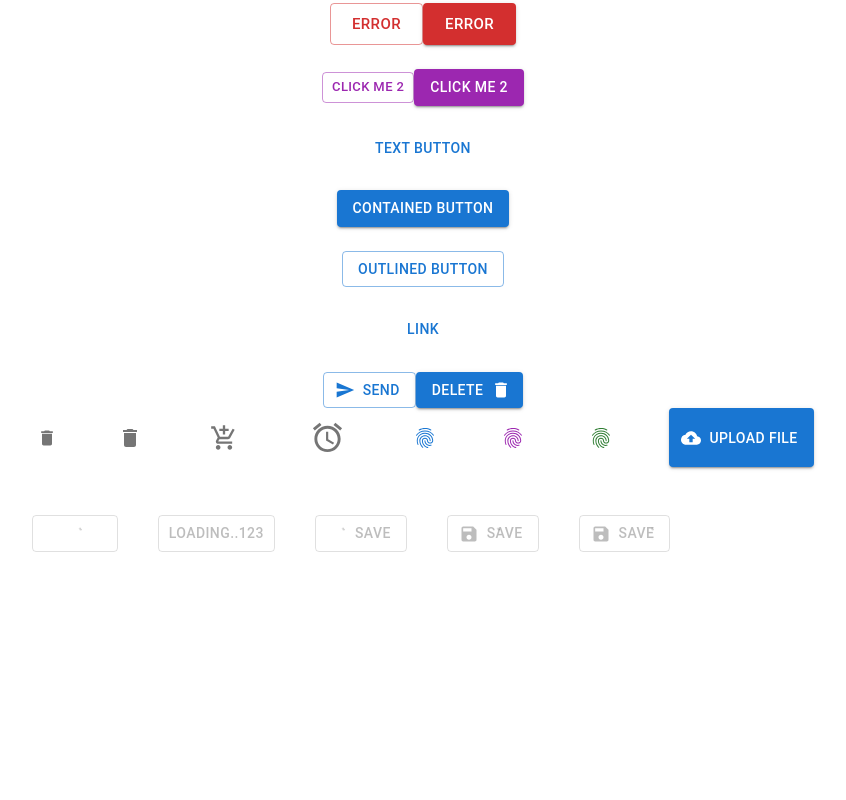
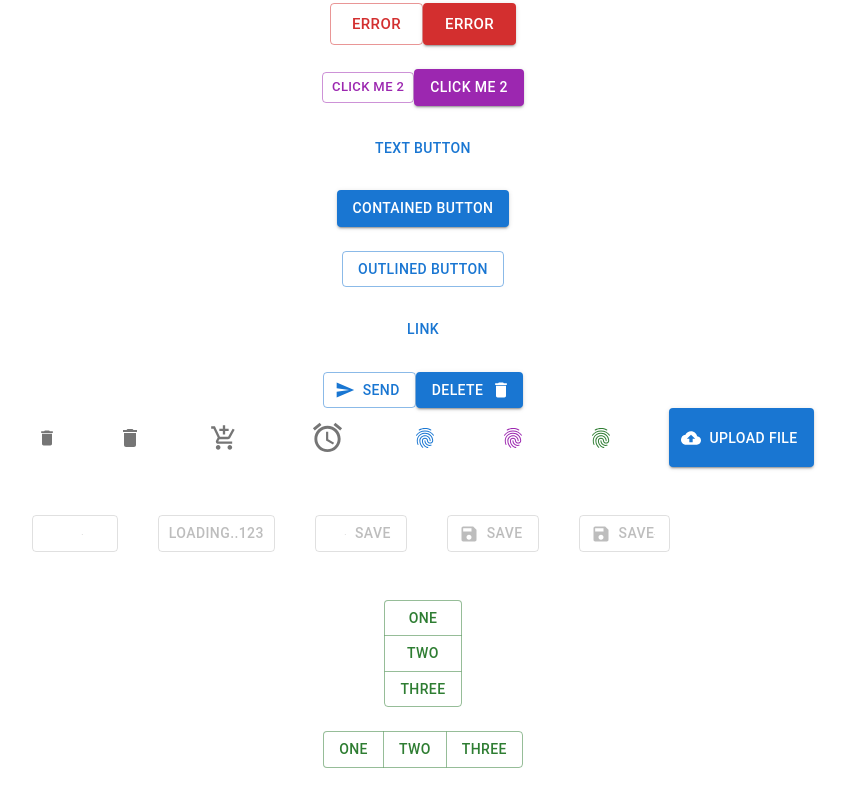
Before and after one commit to bhagyashreeghude/ReactWithMaterialUI, a React (Vite) app: page / in a window 1280 px wide. Shown: the part 269-1069 px from the top of the page, without its empty margins (217-1063 px from the left). Before the commit the page ends 853 px from the top, so only its background shows below. Built offline with nearby package versions, Linux system fonts and the light colour scheme.

Commit message:
ButtonGroup

```diff
--- a/src/components/Buttons.jsx
+++ b/src/components/Buttons.jsx
@@ -1,36 +1,61 @@
 import LoadingButton from "@mui/lab/LoadingButton";
-import { Stack } from "@mui/material";
-import SaveIcon from "@mui/icons-material/Save"
+import { Button, ButtonGroup, Stack } from "@mui/material";
+import SaveIcon from "@mui/icons-material/Save";
 const Buttons = () => {
   return (
+    <>
       <Stack direction="row" spacing={5}>
         <LoadingButton loading variant="outlined">
           submit
         </LoadingButton>
-      <LoadingButton loading loadingIndicator="loading..123" variant="outlined">
+        <LoadingButton
+          loading
+          loadingIndicator="loading..123"
+          variant="outlined"
+        >
           fetch data
         </LoadingButton>
         <LoadingButton
-      loading variant="outlined"
+          loading
+          variant="outlined"
           loadingPosition="start"
-      startIcon={<SaveIcon/>}>
+          startIcon={<SaveIcon />}
+        >
           save
         </LoadingButton>
 
         <LoadingButton
-      loading variant="outlined"
+          loading
+          variant="outlined"
           loadingPosition=""
-      startIcon={<SaveIcon/>}>
+          startIcon={<SaveIcon />}
+        >
           save
         </LoadingButton>
         <LoadingButton
-      loading variant="outlined"
+          loading
+          variant="outlined"
           loadingPosition="end"
-      startIcon={<SaveIcon/>}>
+          startIcon={<SaveIcon />}
+        >
           save
         </LoadingButton>
-
       </Stack>
+      <br></br>
+      <br></br>
+      <ButtonGroup orientation="vertical"  color="success">
+        <Button>one </Button>
+        <Button>two </Button>
+        <Button>three </Button>
+      </ButtonGroup>
+      <br></br>
+      <br></br>
+      <ButtonGroup orientation="horizontal"  color="success">
+        <Button>one </Button>
+        <Button>two </Button>
+        <Button>three </Button>
+      </ButtonGroup>
+    </>
   );
 };
 
```
Lines whose indentation alone changed are shown as unchanged.
